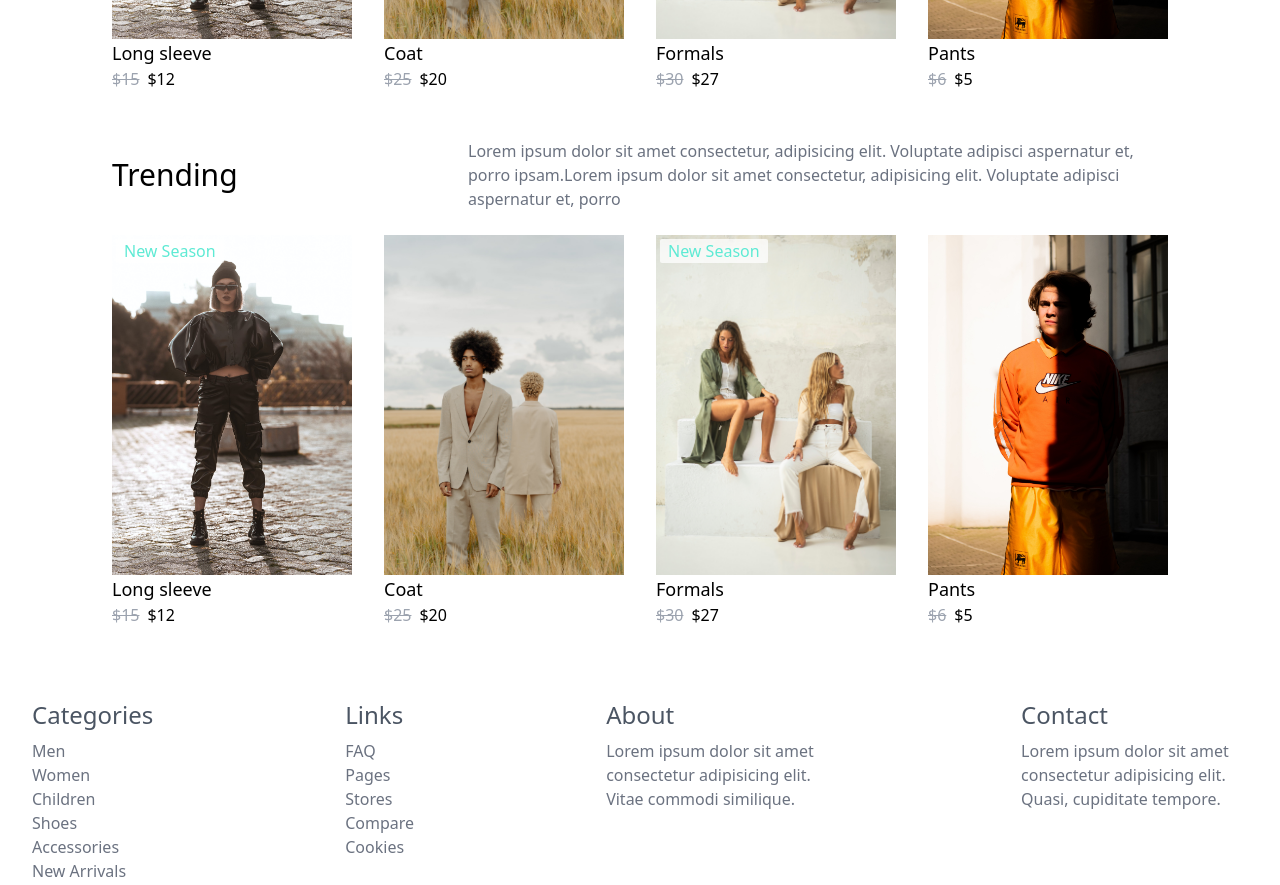
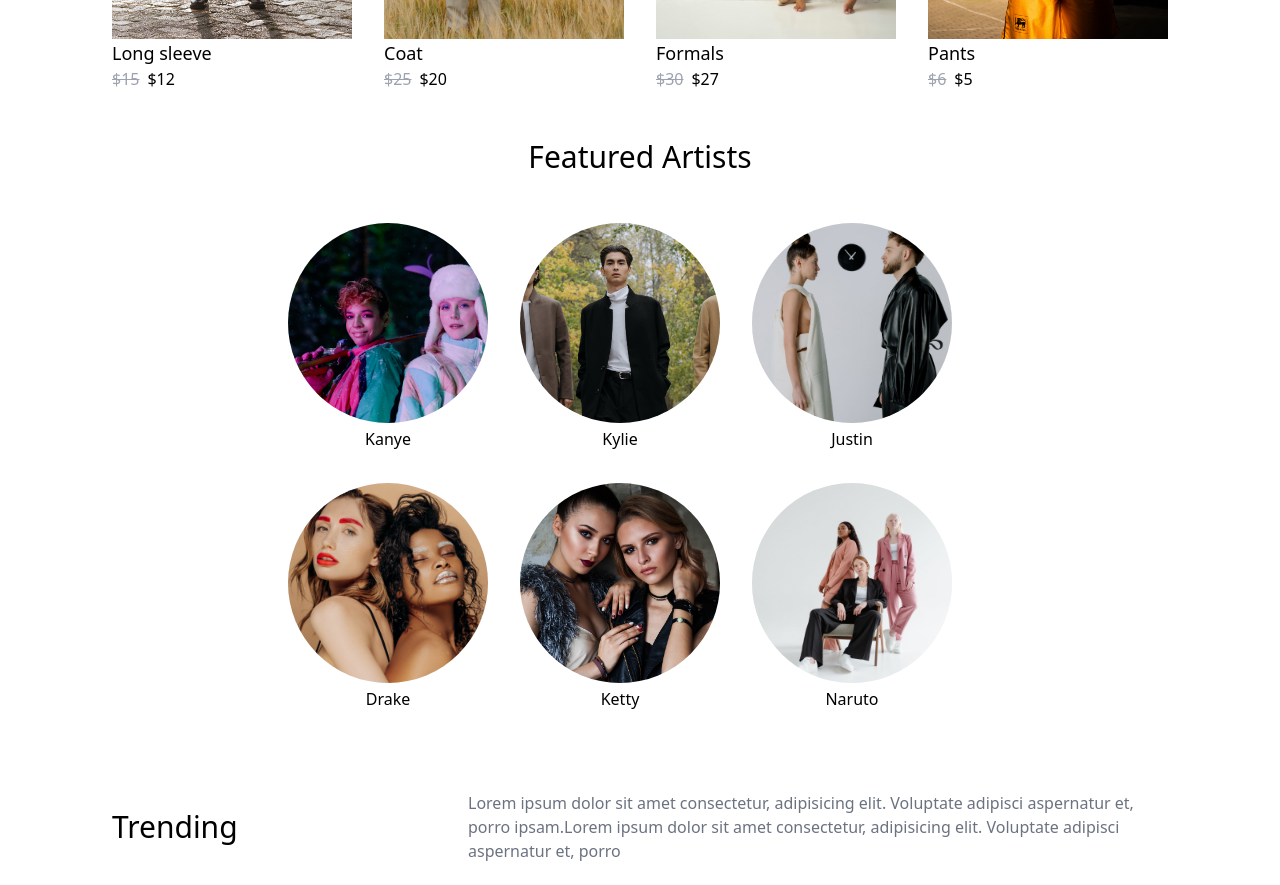
Before and after one commit to rkcoola792/Ecommerce-Meveea-Store-, a React (Vite) app: page / in a window 1280 px wide. Shown: the part 1380-2265 px from the top of the page. Built offline with nearby package versions, Linux system fonts and the light colour scheme.

Commit message:
featured artist completed

```diff
--- a/src/App.jsx
+++ b/src/App.jsx
@@ -5,6 +5,7 @@ import Product from './pages/Product/Product';
 import Products from './pages/Products/Products';
 import Navbar from './components/navbar/Navbar';
 import Footer from './components/footer/Footer';
+import ArtistProducts from './components/artists/ArtistProducts';
 
 const Layout=()=>{
   return<>
@@ -22,6 +23,10 @@ const router = createBrowserRouter([
       {
         path: "/products/:id",
         element: <Products></Products>,
+      },
+      {
+        path: "/artists/:name",
+        element: <ArtistProducts></ArtistProducts>,
       },
       {
         path: "/product/:id",
--- /dev/null
+++ b/src/components/Categories/FeaturedCelebs.jsx
@@ -0,0 +1,15 @@
+import React from 'react'
+
+const FeaturedCelebs = ({celebs}) => {
+    const {name,img}=celebs
+  return (
+    <div  className='flex flex-col gap-1 justify-center items-center cursor-pointer '>
+      <div className="celeb-category bg-slate-100 w-[200px] h-[200px] rounded-[50%]  ">
+        <img src={img} alt="" className="object-cover w-full h-full rounded-[50%]" />
+      </div>
+      <p>{name}</p>
+    </div>
+  );
+}
+
+export default FeaturedCelebs
--- /dev/null
+++ b/src/components/artists/ArtistProducts.jsx
@@ -0,0 +1,11 @@
+import React from 'react'
+
+const ArtistProducts = () => {
+  return (
+    <div>
+      Artist Products
+    </div>
+  )
+}
+
+export default ArtistProducts
--- a/src/components/featuredProducts/FeaturedProducts.jsx
+++ b/src/components/featuredProducts/FeaturedProducts.jsx
@@ -77,9 +77,8 @@ const FeaturedProducts = (props) => {
       // },
     ];
 
-    const [img,setImg]=useState("img1")
   return (
-    <div className="fetured-trending-products mx-28 flex-col gap-8 justify-center items-center my-12">
+    <div className="fetured-trending-products mx-28 flex-col gap-8 justify-center items-center my-12 ">
       <div className="text-part flex gap-24 justify-between items-center mb-6">
         <h1 className="text-3xl ">{props.title}</h1>
         <p className="description text-gray-500 w-[700px]">
--- a/src/pages/home/Home.jsx
+++ b/src/pages/home/Home.jsx
@@ -1,14 +1,61 @@
 import React from 'react'
 import Slider from '../../components/slider/Slider'
 import FeaturedProducts from '../../components/featuredProducts/FeaturedProducts'
+import FeaturedCelebs from '../../components/Categories/FeaturedCelebs'
+import { Link } from 'react-router-dom'
 const Home = () => {
+  let celeb = [
+    {
+      id: 1,
+      name: "Kanye",
+      img: "/Horizontal/5.jpg",
+    },
+    {
+      id: 2,
+      name: "Kylie",
+      img: "/Horizontal/6.jpg",
+    },
+    {
+      id: 3,
+      name: "Justin",
+      img: "/Horizontal/7.jpg",
+    },
+    {
+      id: 4,
+      name: "Drake",
+      img: "/Horizontal/8.jpg",
+    },
+    {
+      id: 5,
+      name: "Ketty",
+      img: "/Horizontal/9.jpg",
+    },
+    {
+      id: 6,
+      name: "Naruto",
+      img: "/Horizontal/10.jpg",
+    },
+
+  ];
   return (
     <div>
-      <Slider/>
+      <Slider />
+
       <FeaturedProducts title="Featured" />
+      <div className='artists flex flex-col gap-12 justify-center items-center mx-auto mb-20' >
+        <h1 className="text-3xl">Featured Artists</h1>
+        <div className="celebs flex gap-8 flex-wrap w-[60%] px-8">
+          {celeb.map((ele) => (
+      <Link to={`artists/${ele?.name}`}>
+            <FeaturedCelebs celebs={ele}></FeaturedCelebs>
+      </Link>
+          ))}
+        </div>
+      </div>
+
       <FeaturedProducts title="Trending" />
     </div>
-  )
+  );
 }
 
 export default Home
```
